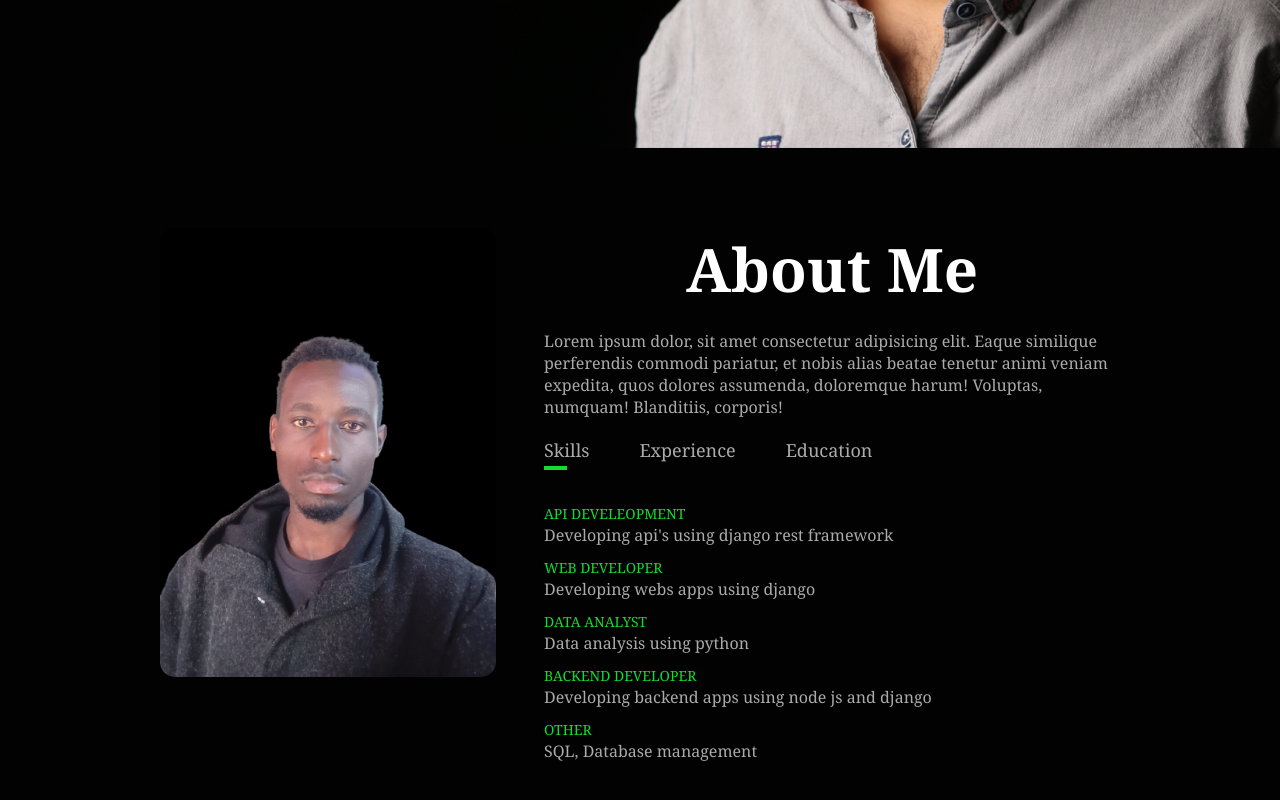
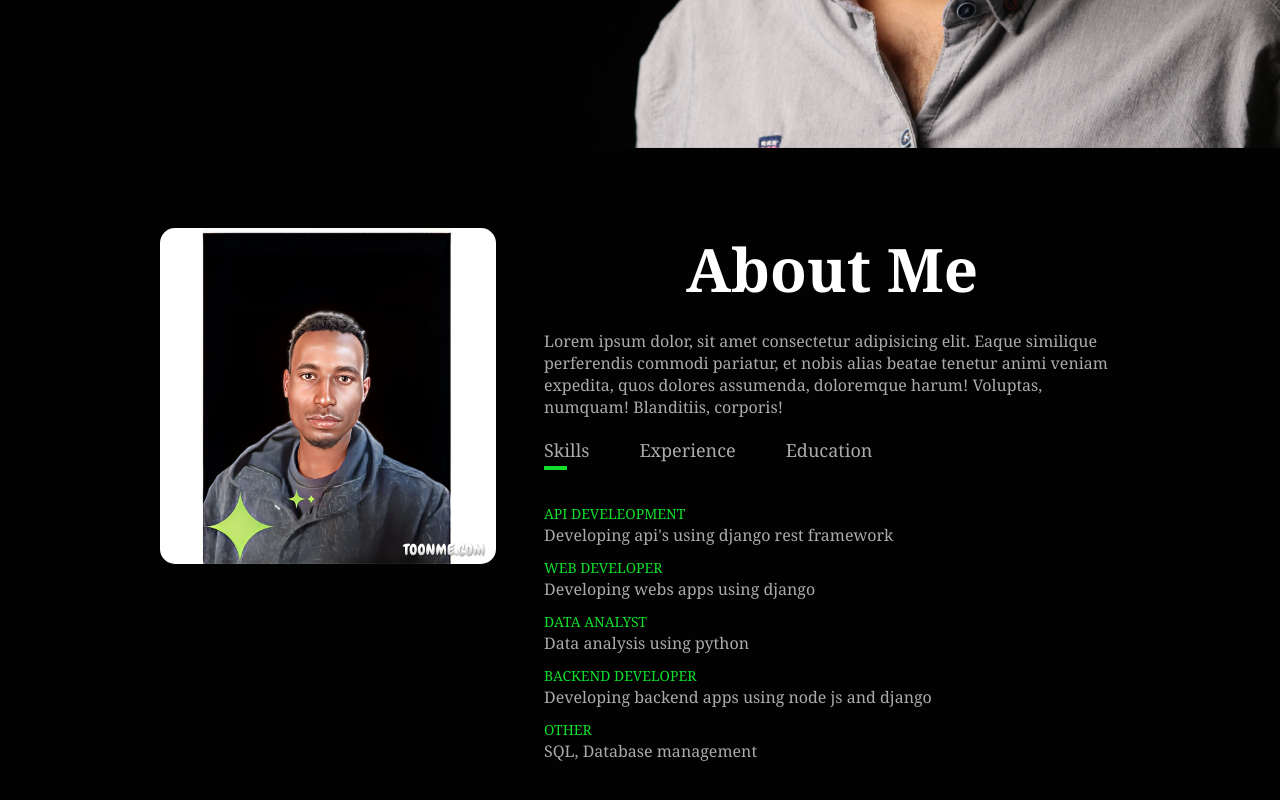
Before and after one commit to mark-kibo/my-portfolio, a plain HTML site: page index.html in a window 1280 px wide. Shown: the part 652-1452 px from the top of the page. Drawn offline with Linux system fonts and the light colour scheme.

Commit message:
Update index.html

```diff
--- a/index.html
+++ b/index.html
@@ -37,7 +37,7 @@
         <div class="container">
             <div class="row">
                 <div class="about-col-1">
-                    <img src="./images/WhatsApp_Image_2023-07-08_at_13.51.47-removebg-preview.png" alt="">
+                    <img src="./images/toonmecom_64c510.jpeg" alt="">
                 </div>
                 <div class="about-col-2">
                     <h1 class="sub-title">About Me</h1>
```
